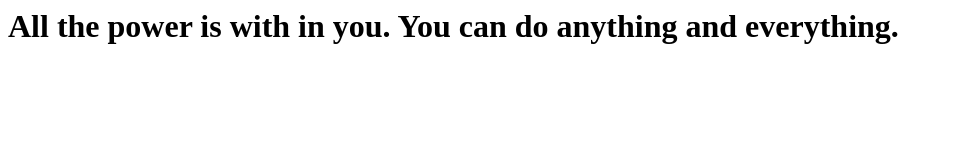
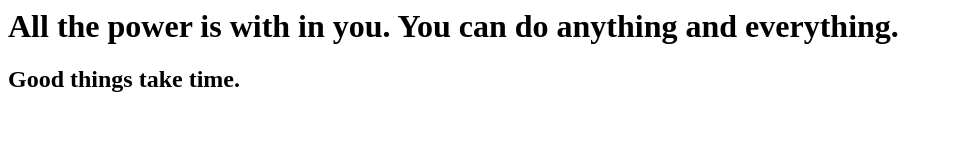
Before and after one commit to thanmaireddy1997/firstgitrepo, a plain HTML site: page index.html in a window 1280 px wide. Shown: the whole page, without its empty margins (0-953 px from the left). Drawn offline with Linux system fonts and the light colour scheme.

Commit message:
2nd Quote added

```diff
--- a/index.html
+++ b/index.html
@@ -1,5 +1,6 @@
 <html>
 <body>
 <h1>All the power is with in you. You can do anything and everything.</h1>
+<h2>Good things take time.</h2>
 </body>
 </html>
```
